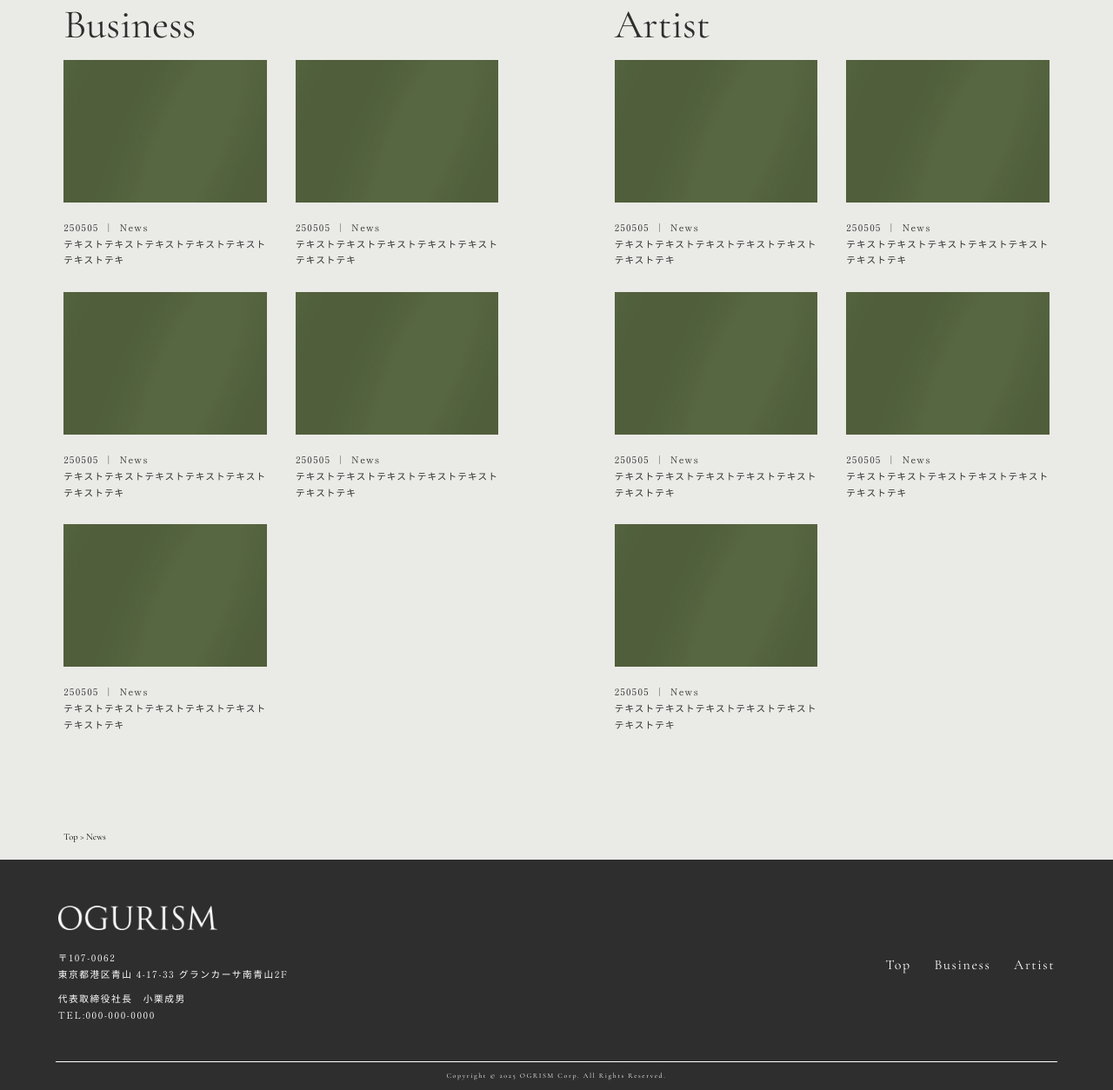
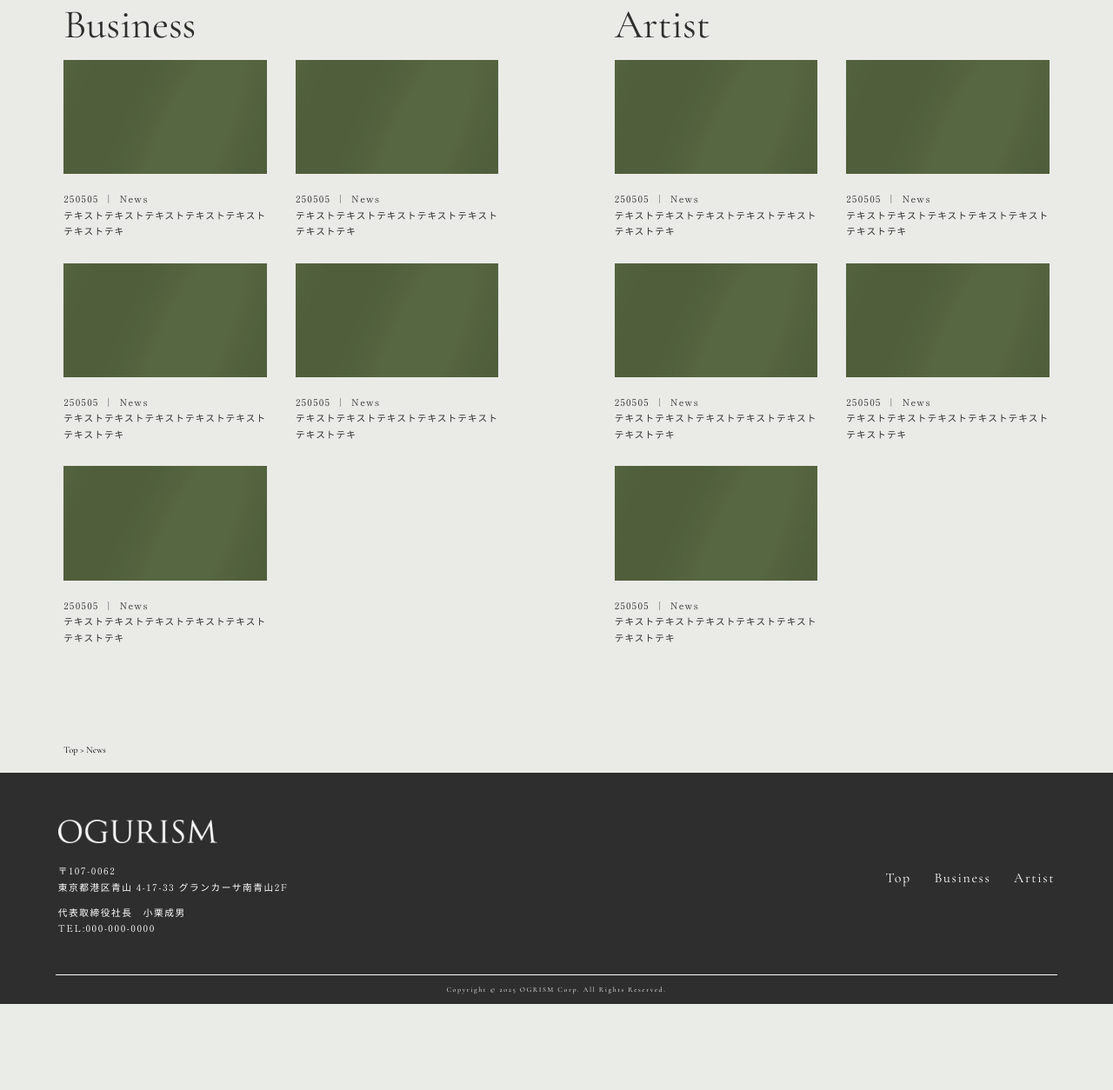
Before and after one commit to HatakeyamaKazuma/ogurism, a PHP site: page /news/index.html in a window 1280 px wide. Shown: the part 373-1627 px from the top of the page at 87% size. After the commit the page ends 1528 px from the top, so only its background shows below. Run offline with PHP 8.4, Linux system fonts and the light colour scheme.

Commit message:
Update style.css

```diff
--- a/news/style/style.css
+++ b/news/style/style.css
@@ -281,7 +281,8 @@
 
 .news__img {
     width: 100%;
-    aspect-ratio: 1 / 0.704;
+    aspect-ratio: 16 / 9;
+    overflow: hidden;
     margin-bottom: calc(30*(100vw/750));
 }
 
```
